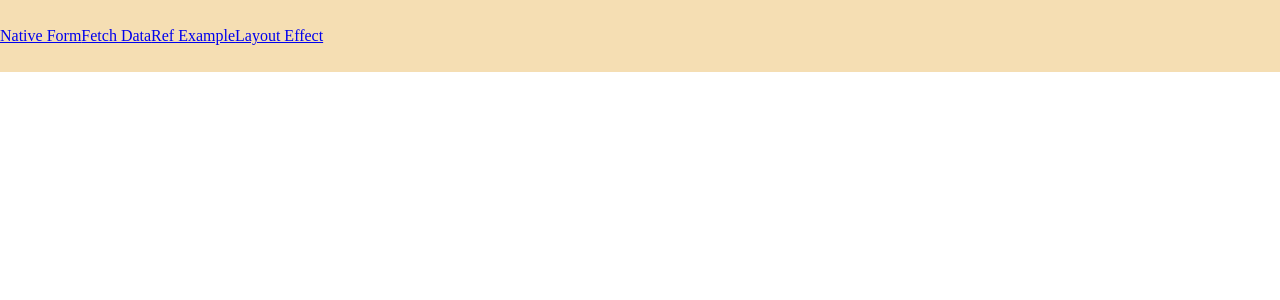
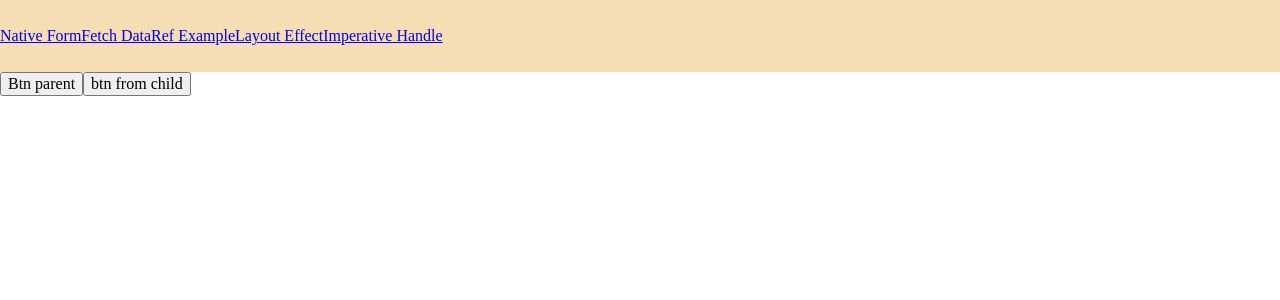
Before and after one commit to Luciano0322/react_2022_hooks, a React (Create React App) app: page /imperative_handle in a window 1280 px wide. Shown: the top 300 px of the page. Built offline with nearby package versions, Linux system fonts and the light colour scheme.

Commit message:
ImperativeHandle 教學

```diff
--- a/src/App.jsx
+++ b/src/App.jsx
@@ -3,6 +3,7 @@ import { BrowserRouter as Router, Link, Route, Routes } from "react-router-dom";
 import Navbar from "./components/Navbar";
 import FetchData from "./pages/FetchData";
 import Home from "./pages/Home";
+import ImperativeHandle from "./pages/ImperativeHandle";
 import LayoutEffect from "./pages/LayoutEffect";
 import NativeForm from "./pages/NativeForm";
 import RefExample from "./pages/RefExample";
@@ -15,6 +16,7 @@ function App() {
         <Link to={`/fetch_data`}>Fetch Data</Link>
         <Link to={`/ref_example`}>Ref Example</Link>
         <Link to={`/layoutEffect`}>Layout Effect</Link>
+        <Link to={`/imperative_handle`}>Imperative Handle</Link>
       </Navbar>
       <div style={{ paddingTop: '4.5rem' }}>
         <Routes>
@@ -23,6 +25,7 @@ function App() {
           <Route path="/fetch_data" element={<FetchData />}/>
           <Route path="/ref_example" element={<RefExample />}/>
           <Route path="/layoutEffect" element={<LayoutEffect />}/>
+          <Route path="/imperative_handle" element={<ImperativeHandle />}/>
         </Routes>
       </div>
     </Router>
--- /dev/null
+++ b/src/components/BtnImperative.jsx
@@ -0,0 +1,26 @@
+import { forwardRef, useImperativeHandle, useState } from "react"
+
+const BtnImperative = forwardRef((props, ref) => {
+  // 提列ref的時候需要用到forwardRef包裝整個component，記得ref要在props之後。
+  const [toggle, setToggle] = useState(false);
+  // 這個hook可以自訂義要從ref裡面提列的key，也就是說可以從父層拿到子層的func || state
+  useImperativeHandle(ref, () => ({
+    alterToggle() {
+      setToggle(!toggle)
+    }
+  }))
+  return (
+    <>
+      <button
+        onClick={() => {
+          setToggle(!toggle)
+        }}
+      >
+        btn from child
+      </button>
+      {toggle && <span>Toggle</span>}
+    </>
+  );
+});
+
+export default BtnImperative;
--- /dev/null
+++ b/src/pages/ImperativeHandle.jsx
@@ -0,0 +1,18 @@
+import { useRef } from "react";
+import BtnImperative from "../components/BtnImperative";
+
+const ImperativeHandle = () => {
+  const btnRef = useRef(null)
+  return (
+    <div>
+      <button onClick={() => {
+        btnRef.current.alterToggle();
+      }}>
+        Btn parent
+      </button>
+      <BtnImperative ref={btnRef} />
+    </div>
+  )
+}
+
+export default ImperativeHandle;
```
